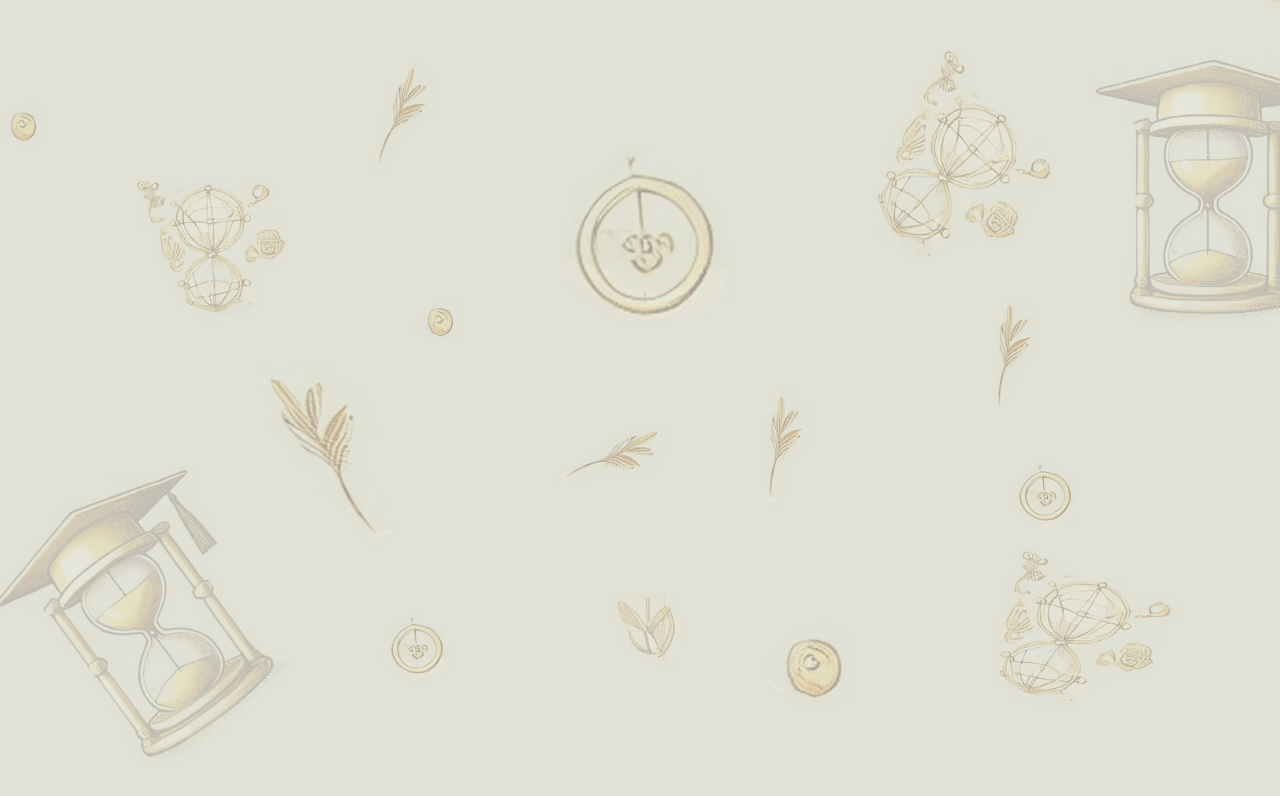
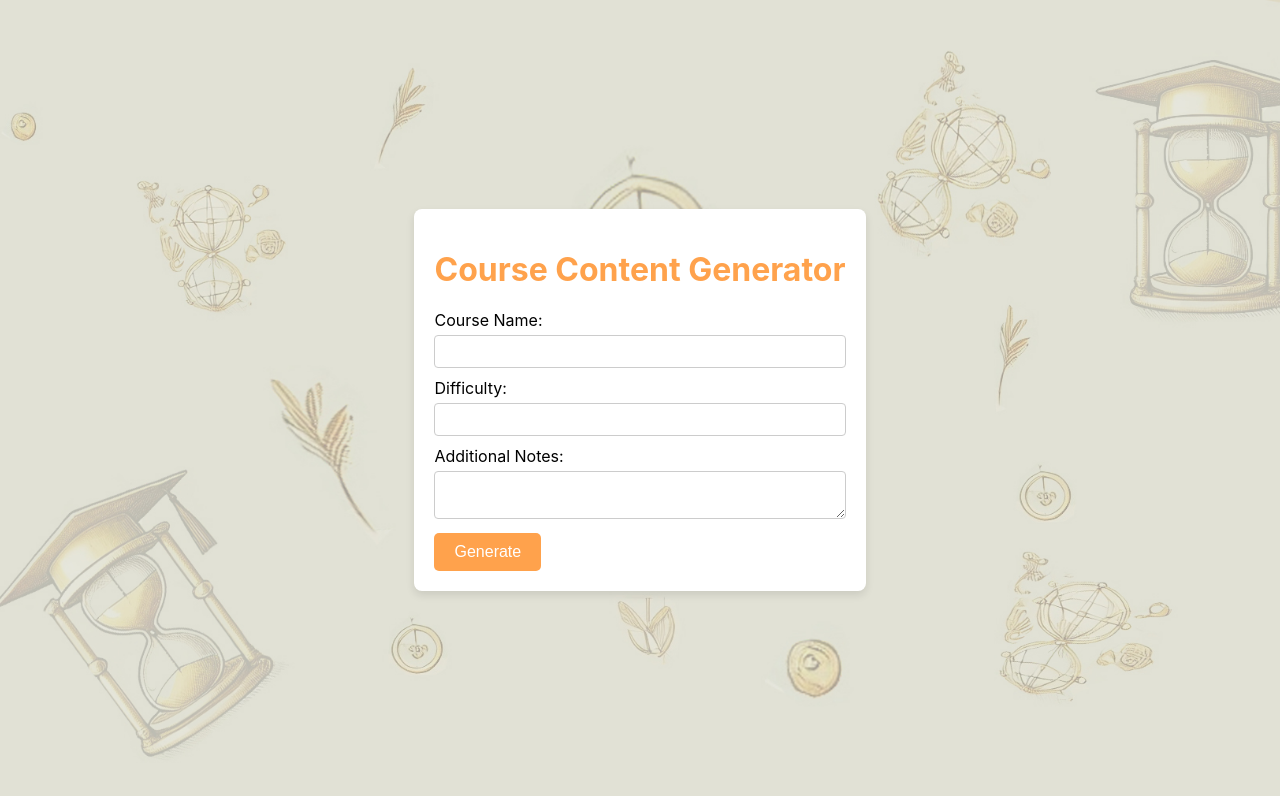
Before and after one commit to Shalinibiswas2003/LMS_FinalYear, a React (Create React App) app in the folder frontend/: page /courseGen in a window 1280 px wide. Before the commit this address had no page. Shown: the top 796 px of the page. Built offline with nearby package versions, Linux system fonts and the light colour scheme.

Commit message:
contentGen_frontend

```diff
--- a/frontend/src/App.js
+++ b/frontend/src/App.js
@@ -4,6 +4,7 @@ import { BrowserRouter as Router, Routes, Route} from "react-router-dom"
 import Home from './Pages/Home/Home';
 import About from './Pages/About/About';
 import Contact from './Pages/Contact/Contact';
+import ContentGen from './Pages/ContentGen/ContentGen';
 
 function App() {
   return (
@@ -15,6 +16,7 @@ function App() {
             <Route path="/" element={<Home />} />
             <Route path="/about" element={<About />} />
             <Route path="/contact" element={<Contact />} />
+            <Route path="/courseGen" element={<ContentGen />} />
           </Routes>
 
       </Router>
--- /dev/null
+++ b/frontend/src/Components/ContentDisplay/ContentDisplay.js
@@ -0,0 +1,73 @@
+import React from "react";
+
+
+const ContentDisplay = ({
+  sections,
+  content,
+  quiz,
+  currentIndex,
+  setCurrentIndex,
+}) => {
+  const displaySection = () => {
+    const section = sections[currentIndex];
+    return (
+      <>
+        <h2>{section}</h2>
+        <p>{content[section]}</p>
+      </>
+    );
+  };
+
+  const displayQuiz = () => {
+    const quizData = JSON.parse(quiz[sections[currentIndex]])[0];
+    return (
+      <div className="quiz-container">
+        <p className="quiz-question">{quizData.question_body}</p>
+        {[1, 2, 3, 4].map((i) => (
+          <button
+            key={i}
+            className="quiz-option"
+            onClick={() => checkAnswer(i, quizData.correctoptionNumber)}
+          >
+            {quizData[`option${i}`]}
+          </button>
+        ))}
+      </div>
+    );
+  };
+
+  const checkAnswer = (selectedOption, correctOption) => {
+    const options = document.querySelectorAll(".quiz-option");
+    options.forEach((btn, index) => {
+      if (index + 1 === correctOption) {
+        btn.classList.add("correct");
+      } else if (index + 1 === selectedOption) {
+        btn.classList.add("wrong");
+      }
+      btn.disabled = true;
+    });
+  };
+
+  return (
+    <div className="content-display">
+      {displaySection()}
+      {displayQuiz()}
+      <div className="navigation-buttons">
+        <button
+          onClick={() => setCurrentIndex((prev) => prev - 1)}
+          disabled={currentIndex === 0}
+        >
+          Previous
+        </button>
+        <button
+          onClick={() => setCurrentIndex((prev) => prev + 1)}
+          disabled={currentIndex === sections.length - 1}
+        >
+          Next
+        </button>
+      </div>
+    </div>
+  );
+};
+
+export default ContentDisplay;
--- /dev/null
+++ b/frontend/src/Components/Form/Form.js
@@ -0,0 +1,63 @@
+import React, { useState } from "react";
+ // Optional: Separate CSS for form styling
+
+const Form = ({ onSubmit }) => {
+  const [formData, setFormData] = useState({
+    course_name: "",
+    difficulty: "",
+    additional_info: "",
+  });
+
+  const handleChange = (e) => {
+    const { name, value } = e.target;
+    setFormData({ ...formData, [name]: value });
+  };
+
+  const handleSubmit = (e) => {
+    e.preventDefault();
+    const data = new FormData();
+    data.append("course_name", formData.course_name);
+    data.append("difficulty", formData.difficulty);
+    data.append("additional_info", formData.additional_info);
+    onSubmit(data);
+  };
+
+  return (
+    <form onSubmit={handleSubmit} className="form-container">
+      <div>
+        <label htmlFor="course_name">Course Name:</label>
+        <input
+          type="text"
+          id="course_name"
+          name="course_name"
+          value={formData.course_name}
+          onChange={handleChange}
+          required
+        />
+      </div>
+      <div>
+        <label htmlFor="difficulty">Difficulty:</label>
+        <input
+          type="text"
+          id="difficulty"
+          name="difficulty"
+          value={formData.difficulty}
+          onChange={handleChange}
+          required
+        />
+      </div>
+      <div>
+        <label htmlFor="additional_info">Additional Notes:</label>
+        <textarea
+          id="additional_info"
+          name="additional_info"
+          value={formData.additional_info}
+          onChange={handleChange}
+        />
+      </div>
+      <button type="submit">Generate</button>
+    </form>
+  );
+};
+
+export default Form;
--- /dev/null
+++ b/frontend/src/Pages/ContentGen/ContentGen.css
@@ -0,0 +1,70 @@
+.content-gen-container {
+  margin-top: auto;
+  margin-bottom: auto;
+    max-width: 800px;
+    margin-left: auto;
+    margin-right: auto;
+    padding: 20px;
+    background: white;
+    border-radius: 8px;
+    box-shadow: 0 4px 8px rgba(0, 0, 0, 0.1);
+  }
+
+  h1 {
+    text-align: center;
+    color: #ffa24c;
+  }
+
+  .form-container label {
+    display: block;
+    margin-bottom: 5px;
+  }
+
+  .form-container input,
+  .form-container textarea {
+    width: 100%;
+    padding: 8px;
+    margin-bottom: 10px;
+    border: 1px solid #ccc;
+    border-radius: 4px;
+  }
+
+  .form-container button {
+    background-color: #ffa24c;
+    color: white;
+    border: none;
+    padding: 10px 20px;
+    border-radius: 5px;
+    cursor: pointer;
+    font-size: 16px;
+  }
+
+  .content-display {
+    margin-top: 20px;
+  }
+
+  .navigation-buttons button {
+    padding: 10px 20px;
+    margin: 5px;
+    border: none;
+    border-radius: 5px;
+    cursor: pointer;
+  }
+
+  .quiz-option {
+    display: block;
+    margin: 8px 0;
+    padding: 10px;
+    background-color: #ffa24c;
+    color: white;
+    border-radius: 5px;
+    cursor: pointer;
+  }
+
+  .quiz-option.correct {
+    background-color: #b1d690;
+  }
+
+  .quiz-option.wrong {
+    background-color: #ff4c4c;
+  }
--- /dev/null
+++ b/frontend/src/Pages/ContentGen/ContentGen.js
@@ -0,0 +1,47 @@
+import React, { useState } from "react";
+import Form from "../../Components/Form/Form";
+import ContentDisplay from "../../Components/ContentDisplay/ContentDisplay";
+import "./ContentGen.css"; // Dedicated CSS file for styling
+
+const ContentGen = () => {
+  const [sections, setSections] = useState([]);
+  const [content, setContent] = useState({});
+  const [quiz, setQuiz] = useState({});
+  const [currentIndex, setCurrentIndex] = useState(0);
+
+  const handleFormSubmit = (formData) => {
+    fetch("/generate", {
+      method: "POST",
+      body: formData,
+    })
+      .then((response) => response.json())
+      .then((data) => {
+        setSections(data.sections);
+        setContent(data.content);
+        setQuiz(data.quiz);
+        setCurrentIndex(0);
+      })
+      .catch((error) => console.error("Error:", error));
+  };
+
+  return (
+    <div style={{display:"flex",justifyContent:"center",height:"100vh"}}>
+    <div className="content-gen-container">
+      <h1>Course Content Generator</h1>
+      {sections.length === 0 ? (
+        <Form onSubmit={handleFormSubmit} />
+      ) : (
+        <ContentDisplay
+          sections={sections}
+          content={content}
+          quiz={quiz}
+          currentIndex={currentIndex}
+          setCurrentIndex={setCurrentIndex}
+        />
+      )}
+    </div>
+    </div>
+  );
+};
+
+export default ContentGen;
```
Also changed, not shown: frontend/src/Components/Quiz/Quiz.js (added, +36 -0 lines).
